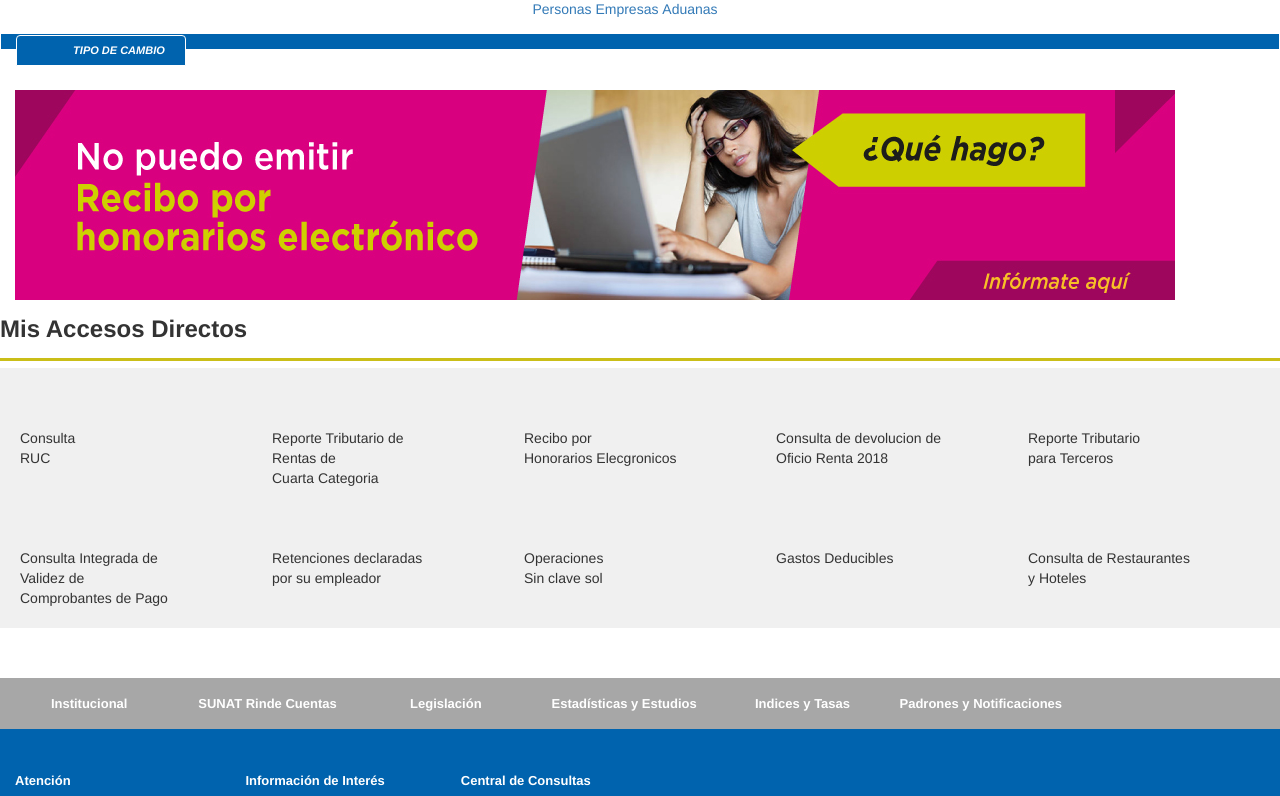
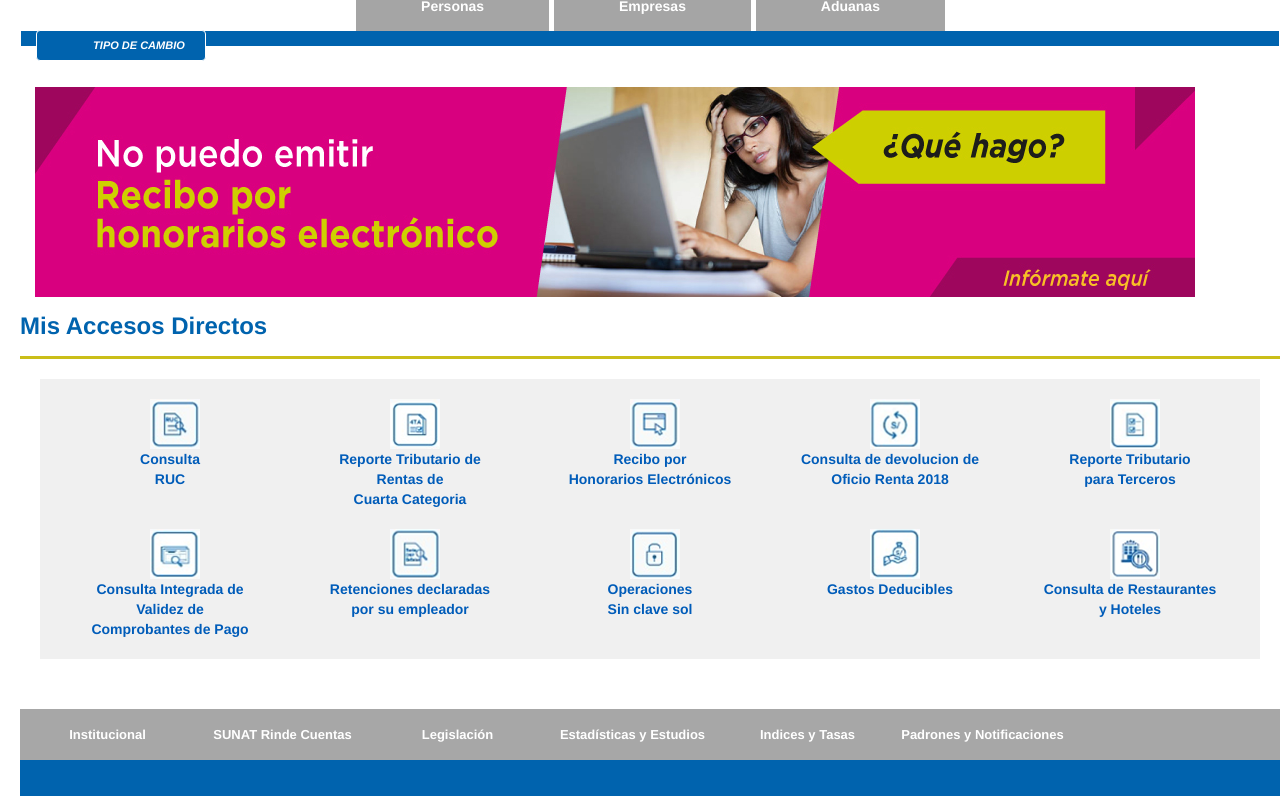
Before and after one commit to norvilArce/el-buen-kikin, a plain HTML site: page index.html in a window 1280 px wide. Shown: the part 167-963 px from the top of the page. Drawn offline with Linux system fonts and the light colour scheme.

Commit message:
agrego iconos y algunos estilos

```diff
--- a/estilos.css
+++ b/estilos.css
@@ -4,6 +4,7 @@ body {
     font-size: 14px;
     color: #333;
     background-color: #fff;
+    margin-left: 20px !important;
 }
 
 .iconos {
@@ -11,11 +12,24 @@ body {
     grid-template-columns: repeat(5, 1fr);
     background-color: rgb(240, 240, 240);
     padding: 10px;
+    margin: 20px;
 }
 
 .imagen .icono,
 .imagen .texto {
     padding: 10px;
+}
+
+.texto{
+    text-align: center;
+    margin-top: -20px;
+    font-weight: bold;
+    color: #005cb9;
+}
+
+.icono{
+    margin-left: 75px;
+    align-items: center;
 }
 
 .navegador {
@@ -197,24 +211,17 @@ h2 {
     font-weight: bold;
 }
 
+.h1-azul{
+    color: #0063AE;
+}
+
 .container {
     padding-left: 0px;
     padding-right: 0px;
 }
 
-
 li {
     margin-left: -30px;
-}
-
-/*validar*/
-* {
-    box-sizing: border-box;
-}
-
-
-.menu-large {
-    position: static !important;
 }
 
 .separador-header {
@@ -288,41 +295,38 @@ li {
 }
 
 #bs-example-navbar-collapse-1 .navbar-nav {
-    display: inline-block;
     width: 100%;
-    text-align: center
+    text-align: center;
 }
+
 
 #bs-example-navbar-collapse-1 .navbar-nav>li {
     float: none !important;
     display: inline-block !important;
+    margin-left: 1px;
+    background-color: #a5a5a5;
+    padding: 0 50px;
 }
 
-.col-xs-15 {
-    width: 20% !important;
+.a-blanco {
+    color: #FFF !important;
+    font-weight: bold;
 }
 
-/*main validar*/
-/*boostrap*/
-html {
-    font-family: sans-serif;
-    -webkit-text-size-adjust: 100%;
-    -ms-text-size-adjust: 100%
+.a-blanco:hover, .a-blanco:focus {
+    color: #555;
+    background-color: transparent !important;
+    text-decoration: underline !important;
+    text-decoration-color: darkgoldenrod !important;
+    text-decoration-style: solid;
 }
 
-body {
-    margin: 0
-}
 
 footer,
 header,
 nav,
 section {
     display: block
-}
-
-a {
-    background-color: transparent
 }
 
 a:active,
@@ -345,11 +349,6 @@ small {
     font-size: 80%
 }
 
-img {
-    border: 0;
-    margin-left: 15px;
-}
-
 hr {
     height: 3px;
     background-color: rgb(202, 190, 24);
@@ -366,16 +365,12 @@ button {
 
 html {
     font-size: 10px;
-    -webkit-tap-highlight-color: rgba(0, 0, 0, 0)
+    -webkit-tap-highlight-color: rgba(0, 0, 0, 0);
+    font-family: sans-serif;
+    -webkit-text-size-adjust: 100%;
+    -ms-text-size-adjust: 100%
 }
 
-body {
-    font-family: "Helvetica Neue", Helvetica, Arial, sans-serif;
-    font-size: 14px;
-    line-height: 1.42857143;
-    color: #333;
-    background-color: #fff
-}
 
 button {
     font-family: inherit;
@@ -385,23 +380,14 @@ button {
 
 a {
     color: #337ab7;
-    text-decoration: none
-}
-
-a:focus,
-a:hover {
-    color: #23527c;
-    text-decoration: underline
-}
-
-a:focus {
-    outline: thin dotted;
-    outline: 5px auto -webkit-focus-ring-color;
-    outline-offset: -2px
+    text-decoration: none;
+    background-color: transparent
 }
 
 img {
-    vertical-align: middle
+    vertical-align: middle;
+    border: 0;
+    margin-left: 15px;
 }
 
 ol,
@@ -597,29 +583,6 @@ ul ul {
     line-height: 20px
 }
 
-@media (max-width:767px) {
-    .navbar-nav .open .dropdown-menu {
-        position: static;
-        float: none;
-        width: auto;
-        margin-top: 0;
-        background-color: transparent;
-        border: 0;
-        -webkit-box-shadow: none;
-        box-shadow: none
-    }
-
-    .navbar-nav .open .dropdown-menu>li>a {
-        line-height: 20px
-    }
-
-    .navbar-nav .open .dropdown-menu>li>a:focus,
-    .navbar-nav .open .dropdown-menu>li>a:hover {
-        background-image: none
-    }
-}
-
-@media (min-width:768px) {
 .navbar-nav {
     float: left;
     margin: 0
@@ -633,7 +596,6 @@ ul ul {
     padding-top: 15px;
     padding-bottom: 15px
 }
-}
 
 .navbar-nav>li>.dropdown-menu {
     margin-top: 0;
@@ -646,31 +608,12 @@ ul ul {
     margin-bottom: 15px
 }
 
-.clearfix:after,
-.clearfix:before,
 .container:after,
 .container:before,
-.dl-horizontal dd:after,
-.dl-horizontal dd:before,
-.nav:after,
-.nav:before,
 .navbar-collapse:after,
-.navbar-collapse:before,
-.navbar:after,
-.navbar:before,
-.row:after,
-.row:before {
+.navbar-collapse:before {
     display: table;
-    content: " "
-}
-
-.clearfix:after,
-.container:after,
-.dl-horizontal dd:after,
-.nav:after,
-.navbar-collapse:after,
-.navbar:after,
-.row:after {
+    content: " ";
     clear: both
 }
 
@@ -793,12 +736,11 @@ h1 {
 .dropwdown-tipo-cambio>button.btn:active,
 .dropwdown-tipo-cambio>button.btn:visited {
     position: absolute;
-    top: -15px;
+    top: -17px;
     padding-top: 2px;
     padding-bottom: 2px;
     padding-left: 5px;
     padding-right: 5px;
-    border-radius: 4px 4px 0px 0px;
     border: 1px solid #fff !important;
     background: #0063ae !important;
     color: #fff !important;
--- a/index.html
+++ b/index.html
@@ -66,14 +66,13 @@
 
                     <div class="container">
                         <div class="navbar-centro">
-                            <div class="contenedor-tipo-cambio">
-                                <div class="cambio-container">
-                                    <div class="row">
-                                        <div class="col-xs-12">
-                                            <div class="dropdown dropwdown-tipo-cambio">
-                                                <button class="btn dropup-toggle" type="button" id="dropdownMenu1">
+                            <div class="">
+                                <div class="">
+                                    <div class="">
+                                        <div class="">
+                                            <div class="dropwdown-tipo-cambio">
+                                                <button class="btn" type="button">
                                                     <span>Tipo de cambio</span></button>
-                                                <ul class="dropdown-menu" aria-labelledby="dropdownMenu1"> </ul>
                                             </div>
                                         </div>
                                     </div>
@@ -84,32 +83,31 @@
                     </div>
                     <div class="collapse navbar-collapse" id="bs-example-navbar-collapse-1">
                         <ul class="nav navbar-nav">
-                            <li class="dropdown menu-large active"><a href="https://orientacion.sunat.gob.pe/#"
-                                    class="dropdown-toggle">Personas</a>
+                            <li><a class="a-blanco"
+                                    href="https://orientacion.sunat.gob.pe/#" class="dropdown-toggle">Personas</a>
                             </li>
-                            <li class="dropdown menu-large"><a href="https://orientacion.sunat.gob.pe/#"
-                                    class="dropdown-toggle">Empresas</a>
+                            <li><a class="a-blanco"
+                                    href="https://orientacion.sunat.gob.pe/#" class="dropdown-toggle">Empresas</a>
                             </li>
-                            <li class="dropdown menu-large"><a href="https://orientacion.sunat.gob.pe/#"
-                                    class="dropdown-toggle">Aduanas</a></li>
+                            <li><a class="a-blanco"
+                                    href="https://orientacion.sunat.gob.pe/#" class="dropdown-toggle">Aduanas</a></li>
                         </ul>
                     </div>
                     <div class="separador-header"></div>
                 </div>
-
             </div>
         </header>
     </section>
     <section>
         <img src="img/img3.jpg" />
-        <h1>Mis Accesos Directos</h1>
+        <h1 class="h1-azul">Mis Accesos Directos</h1>
         <hr>
     </section>
     <section class="iconos">
 
         <div class="imagen">
             <div class="icono">
-                <img src="icono1.PNG" alt="">
+                <img src="img/icono1.PNG" alt="">
             </div>
             <div class="texto">
                 Consulta<br>RUC
@@ -117,7 +115,7 @@
         </div>
         <div class="imagen">
             <div class="icono">
-                <img src="icono1.PNG" alt="">
+                <img src="img/icono2.PNG" alt="">
             </div>
             <div class="texto">
                 Reporte Tributario de <br>Rentas de <br>Cuarta Categoria
@@ -125,15 +123,15 @@
         </div>
         <div class="imagen">
             <div class="icono">
-                <img src="icono1.PNG" alt="">
+                <img src="img/icono3.PNG" alt="">
             </div>
             <div class="texto">
-                Recibo por<br>Honorarios Elecgronicos
+                Recibo por<br>Honorarios Electrónicos
             </div>
         </div>
         <div class="imagen">
             <div class="icono">
-                <img src="icono1.PNG" alt="">
+                <img src="img/icono4.PNG" alt="">
             </div>
             <div class="texto">
                 Consulta de devolucion de<br>Oficio Renta 2018
@@ -141,7 +139,7 @@
         </div>
         <div class="imagen">
             <div class="icono">
-                <img src="icono1.PNG" alt="">
+                <img src="img/icono5.PNG" alt="">
             </div>
             <div class="texto">
                 Reporte Tributario<br>para Terceros
@@ -149,7 +147,7 @@
         </div>
         <div class="imagen">
             <div class="icono">
-                <img src="icono1.PNG" alt="">
+                <img src="img/icono6.PNG" alt="">
             </div>
             <div class="texto">
                 Consulta Integrada de<br>Validez de<br>Comprobantes de Pago
@@ -158,7 +156,7 @@
         </div>
         <div class="imagen">
             <div class="icono">
-                <img src="icono1.PNG" alt="">
+                <img src="img/icono7.PNG" alt="">
             </div>
             <div class="texto">
                 Retenciones declaradas<br>por su empleador
@@ -166,7 +164,7 @@
         </div>
         <div class="imagen">
             <div class="icono">
-                <img src="icono1.PNG" alt="">
+                <img src="img/icono8.PNG" alt="">
             </div>
             <div class="texto">
                 Operaciones <br>Sin clave sol
@@ -174,7 +172,7 @@
         </div>
         <div class="imagen">
             <div class="icono">
-                <img src="icono1.PNG" alt="">
+                <img src="img/icono9.PNG" alt="">
             </div>
             <div class="texto">
                 Gastos Deducibles
@@ -182,7 +180,7 @@
         </div>
         <div class="imagen">
             <div class="icono">
-                <img src="icono1.PNG" alt="">
+                <img src="img/icono10.PNG" alt="">
             </div>
             <div class="texto">
                 Consulta de Restaurantes<br>y Hoteles
@@ -264,8 +262,7 @@
     <footer class="footer">
         <div class="">
             <div class="region region-footer">
-                <section
-                    class="views-element-container columna-enlaces block block-views block-views-block atencion-block-1 clearfix"
+                <section class="views-element-container columna-enlaces atencion-block-1 clearfix"
                     id="block-views-block-atencion-block-1">
 
                     <h2 class="block-title">Atención</h2>
```
Also changed, not shown: img/Icono6.png (added), img/Icono7.png (added), img/Icono8.png (added), img/icono1.png (added), img/icono10.png (added), img/icono2.png (added), img/icono3.png (added), img/icono4.png (added), img/icono5.png (added), img/icono9.png (added). Lines whose indentation alone changed are shown as unchanged.
